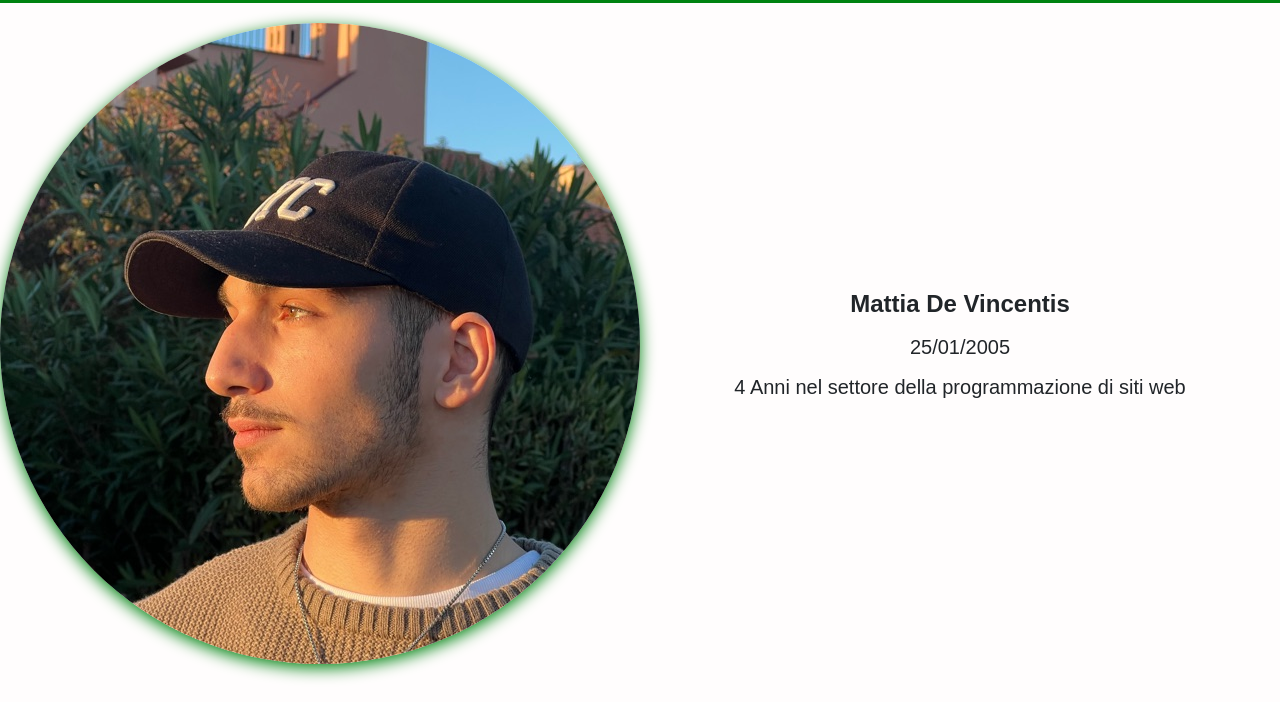
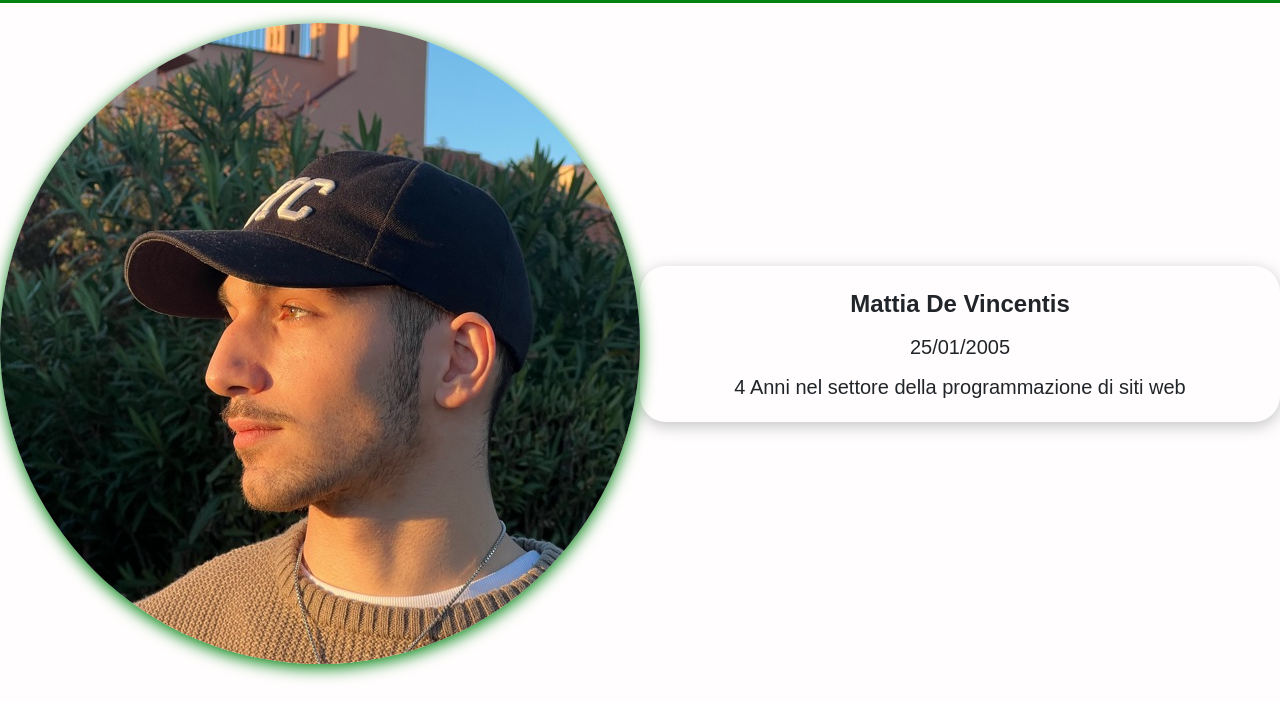
Before and after one commit to MattiaDV/portfolio-mattia, a plain HTML site: page index.html in a window 1280 px wide. Shown: the part 73-775 px from the top of the page. Drawn offline with nearby package versions, Linux system fonts and the light colour scheme.

Commit message:
Prima parte

```diff
--- a/style.css
+++ b/style.css
@@ -40,6 +40,9 @@ body, html {
     gap: 10px;
     text-align: center;
     flex-direction: column;
+    padding: 20px;
+    box-shadow: 0px 4px 16px var(--weight-gray);
+    border-radius: 26px;
 }
 
 .fotoPersonale {
```
